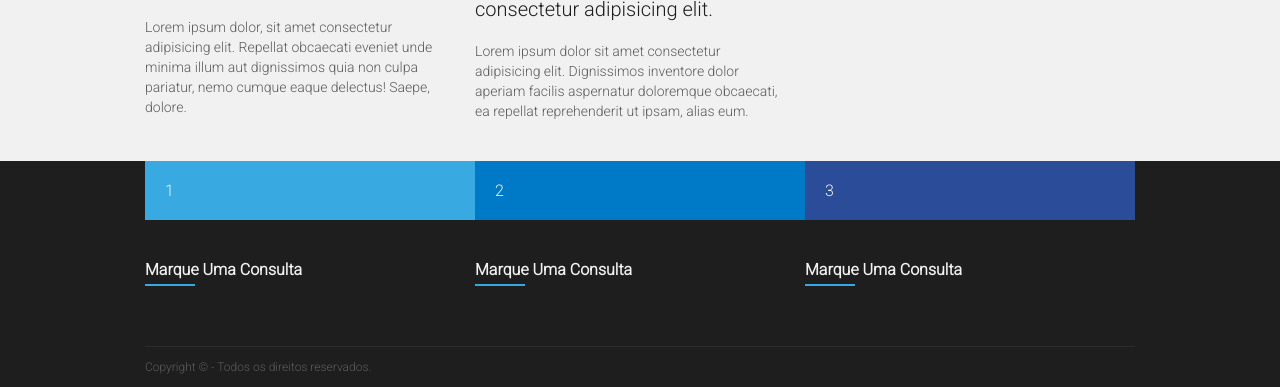
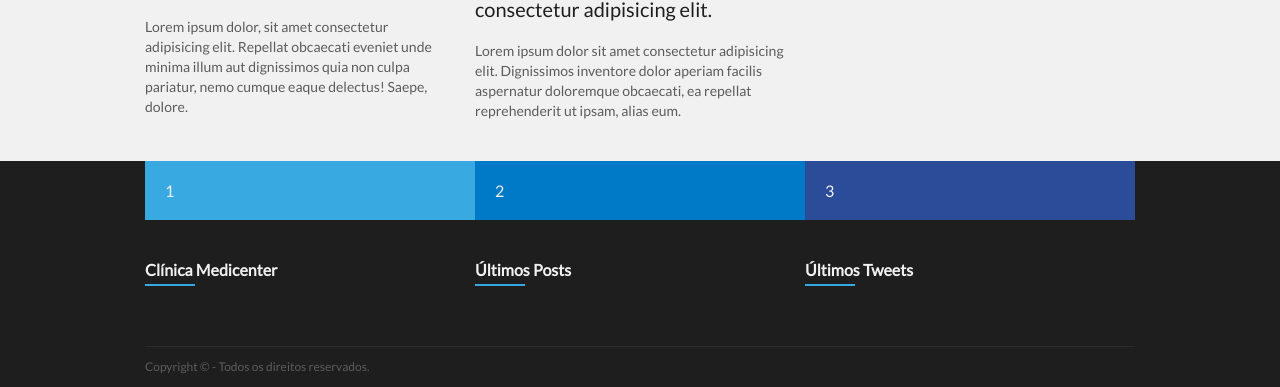
Before and after one commit to Moraes91/medicenter-flexbox, a plain HTML site: page index.html in a window 1280 px wide. Shown: the part 1631-2018 px from the top of the page. Drawn offline with Linux system fonts and the light colour scheme.

Commit message:
feito alteraçãod de fonte padrao

```diff
--- a/assets/css/template.css
+++ b/assets/css/template.css
@@ -2,7 +2,7 @@ body {
     margin: 0;
     border: 0;
     background-color: #f1f1f1;
-    font-family: 'Roboto', Arial, Helvetica, sans-serif;
+    font-family: 'Lato', Arial, Helvetica, sans-serif;
 }
 
 .container {
@@ -52,8 +52,7 @@ nav ul {
 
 nav a {
     display: block;
-    padding: 16px;
-    font-weight: bold;
+    padding: 18px;
     text-decoration: none;
     text-transform: uppercase;
     color: #727272;
--- a/index.html
+++ b/index.html
@@ -4,7 +4,7 @@
     <meta charset="UTF-8">
     <meta name="viewport" content="width=device-width, initial-scale=1.0">
     <title>Medicenter Flexbox</title>
-    <link href="https://fonts.googleapis.com/css2?family=Roboto:wght@300&display=swap" rel="stylesheet">
+    <link href="https://fonts.googleapis.com/css2?family=Lato&display=swap" rel="stylesheet">
     <link rel="stylesheet" href="assets/css/template.css">
 </head>
 <body>
@@ -220,7 +220,7 @@
                 <div class="footer-item">
                     <div class="widget">
                         <div class="widget-title">
-                            <div class="widget-title-text">Marque Uma Consulta</div>
+                            <div class="widget-title-text">Clínica Medicenter</div>
                             <div class="widget-title-bar"></div>
                         </div>
                     </div>
@@ -229,7 +229,7 @@
                 <div class="footer-item">
                     <div class="widget">
                         <div class="widget-title">
-                            <div class="widget-title-text">Marque Uma Consulta</div>
+                            <div class="widget-title-text">Últimos Posts</div>
                             <div class="widget-title-bar"></div>
                         </div>
                     </div>
@@ -238,7 +238,7 @@
                 <div class="footer-item">
                     <div class="widget">
                         <div class="widget-title">
-                            <div class="widget-title-text">Marque Uma Consulta</div>
+                            <div class="widget-title-text">Últimos Tweets</div>
                             <div class="widget-title-bar"></div>
                         </div>
                     </div>
```
